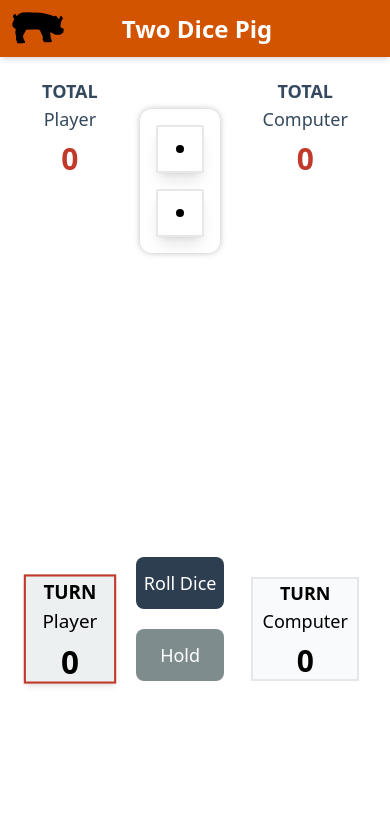
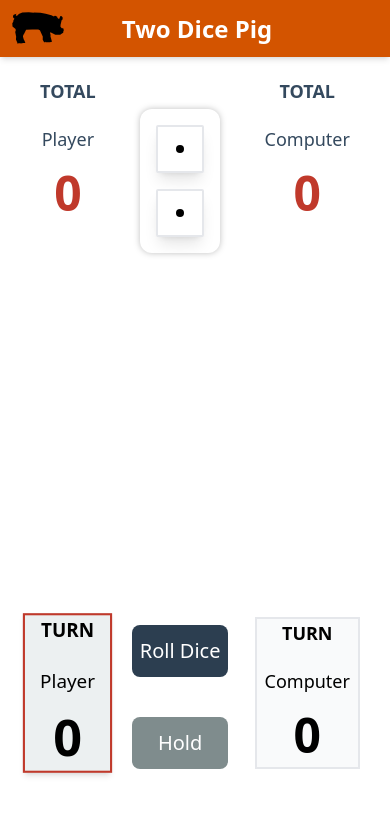
Before and after one commit to mmorris515/pig-game-new, a React (Vite) app: page /game in a window 390 px wide. Shown: the top 814 px of the page. Built offline with nearby package versions, Linux system fonts and the light colour scheme; a web font is replaced by a local one.

Commit message:
Sizing/spacing updates for small dimensions

```diff
--- a/src/components/PlayerScore/PlayerScore.tsx
+++ b/src/components/PlayerScore/PlayerScore.tsx
@@ -15,12 +15,11 @@ const PlayerScore: React.FC<PlayerScoreProps> = ({
   if (type === "header") {
     return (
       <div className={`p-4 md:w-5/12 sm:w-full text-center`}>
-        <h2 className="text-lg lg:text-3xl text-wetAsphalt mb-2">
-          <span className="font-semibold">TOTAL</span>
-          <br />
-          <span className="font-regular">{player.name}</span>
-        </h2>
-        <div className="text-3xl lg:text-7xl text-pomegranate font-semibold lg:font-thin">
+        <div className="text-lg lg:text-3xl text-wetAsphalt mb-2">
+          <div className="font-semibold mb-5 lg:mb-2">TOTAL</div>
+          <div className="font-regular mb-4 lg:mb-2">{player.name}</div>
+        </div>
+        <div className="text-5xl lg:text-7xl text-pomegranate font-semibold lg:font-thin">
           {player.totalScore}
         </div>
       </div>
@@ -35,12 +34,11 @@ const PlayerScore: React.FC<PlayerScoreProps> = ({
           : "bg-gray-50"
       } border-2 `}
     >
-      <h2 className="text-lg lg:text-2xl mb-2">
-        <span className="font-semibold">TURN</span>
-        <br />
-        <span className="font-regular">{player.name}</span>
-      </h2>
-      <div className="text-3xl lg:text-6xl font-semibold lg:font-thin">
+      <div className="text-lg lg:text-2xl mb-2">
+        <div className="font-semibold mb-5 lg:mb-2">TURN</div>
+        <div className="font-regular mb-4 lg:mb-2">{player.name}</div>
+      </div>
+      <div className="text-5xl lg:text-6xl font-semibold lg:font-thin mb-2">
         {player.turnScore}
       </div>
     </div>
--- a/src/pages/Game/Game.tsx
+++ b/src/pages/Game/Game.tsx
@@ -85,12 +85,12 @@ export const Game: React.FC = () => {
               {!players[activePlayer].isComputer && (
                 <div
                   title="Buttons container"
-                  className="flex flex-col lg:flex-row self-center gap-5"
+                  className="flex flex-col lg:flex-row self-center gap-10 lg:gap-5"
                 >
                   <button
                     onClick={handleRoll}
                     disabled={isRolling}
-                    className="bg-midnightBlue text-white px-2 lg:px-4 py-3 lg:py-2 rounded-lg text-lg lg:text-2xl  disabled:bg-gray-300 disabled:cursor-not-allowed
+                    className="bg-midnightBlue text-white px-2 lg:px-4 py-3 lg:py-2 rounded-lg text-xl lg:text-2xl  disabled:bg-gray-300 disabled:cursor-not-allowed
                       transform hover:scale-105 transition-all whitespace-nowrap"
                   >
                     Roll Dice
@@ -98,7 +98,7 @@ export const Game: React.FC = () => {
                   <button
                     onClick={() => dispatch(hold())}
                     disabled={isRolling}
-                    className="bg-asbestos text-white px-2 lg:px-4 py-3 lg:py-2 rounded-lg text-lg lg:text-2xl disabled:bg-gray-300 disabled:cursor-not-allowed
+                    className="bg-asbestos text-white px-2 lg:px-4 py-3 lg:py-2 rounded-lg text-xl lg:text-2xl disabled:bg-gray-300 disabled:cursor-not-allowed
                       transform hover:scale-105 transition-all whitespace-nowrap"
                   >
                     Hold
```
